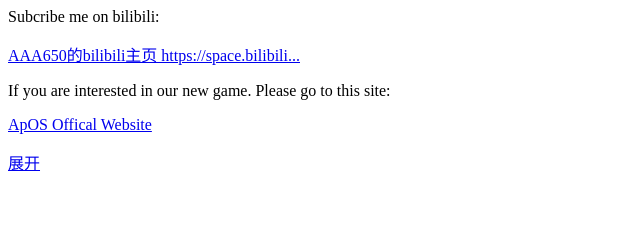
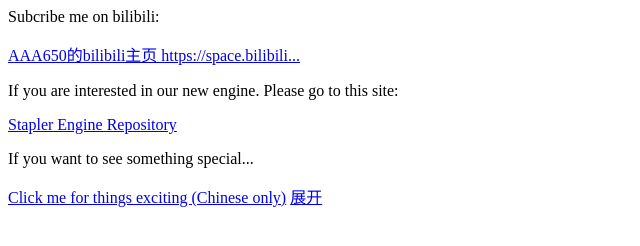
Before and after one commit to AAA650/aaa650.github.io, a plain HTML site: page index.html in a window 1280 px wide. Shown: the whole page, without its empty margins (0-640 px from the left). Drawn offline with Linux system fonts and the light colour scheme.

Commit message:
Update index.html

```diff
--- a/index.html
+++ b/index.html
@@ -1,12 +1,14 @@
 <html>
     <head>
+        <title>AAA650 Personal Website</title>
     </head>
     <body>
         <p>Subcribe me on bilibili:</p>
         <a href="https://space.bilibili.com/597006699/">AAA650的bilibili主页 https://space.bilibili...</a>
-        <p>If you are interested in our new game. Please go to this site:</p>
-        <a href="https://github.com/AAA650/ApOS">ApOS Offical Website</a>
-        <p></p>
+        <p>If you are interested in our new engine. Please go to this site:</p>
+        <a href="https://github.com/AAA650/stapler_engine">Stapler Engine Repository</a>
+        <p>If you want to see something special...</p>
+        <a href="SPC.md">Click me for things exciting (Chinese only)</a>
         <a href="https://www.bilibili.com/video/BV1GJ411x7h7/">展开</a>
     </body>
 </html>
```
